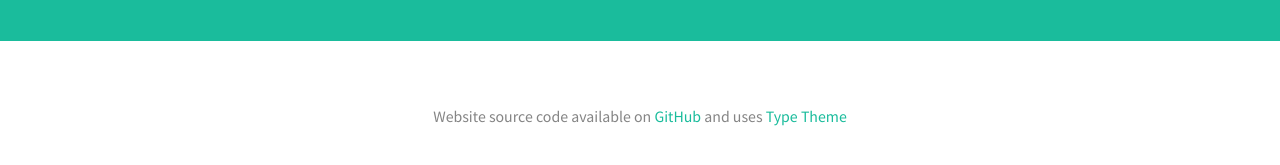
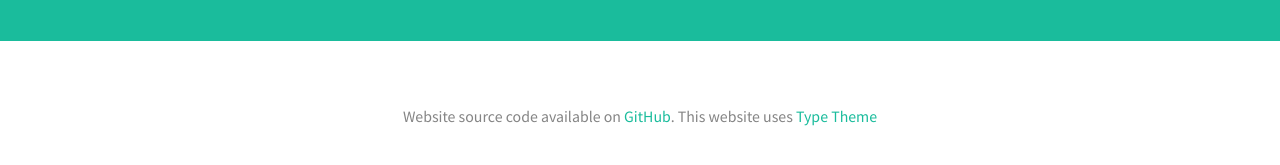
Before and after one commit to MrWooltrest/MrWooltrest.github.io-Jekyll, a Jekyll site: the page built from index.html, in a window 1280 px wide. Shown: the part 229-394 px from the top of the page. Built offline with Jekyll 4.4.1, drawn with Linux system fonts in a browser that asks for light colours; nearby versions of some CDN libraries; the list of posts is cut into pages by our own code.

Commit message:
I'm too lazy to write a description of each commit

```diff
--- a/_config.yml
+++ b/_config.yml
@@ -16,7 +16,7 @@ theme_settings:
      <p>My small Work-in-Progress blog</p>
   header_text_feature_image:
   footer_text: >
-   Website source code available on <a href="https://github.com/MrWooltrest/MrWooltrest.github.io">GitHub</a> and uses <a href="https://github.com/rohanchandra/type-theme">Type Theme</a>
+   Website source code available on <a href="https://github.com/MrWooltrest/MrWooltrest.github.io">GitHub</a>. This website uses <a href="https://github.com/rohanchandra/type-theme">Type Theme</a>
 
   # Icons
   rss: false
```
